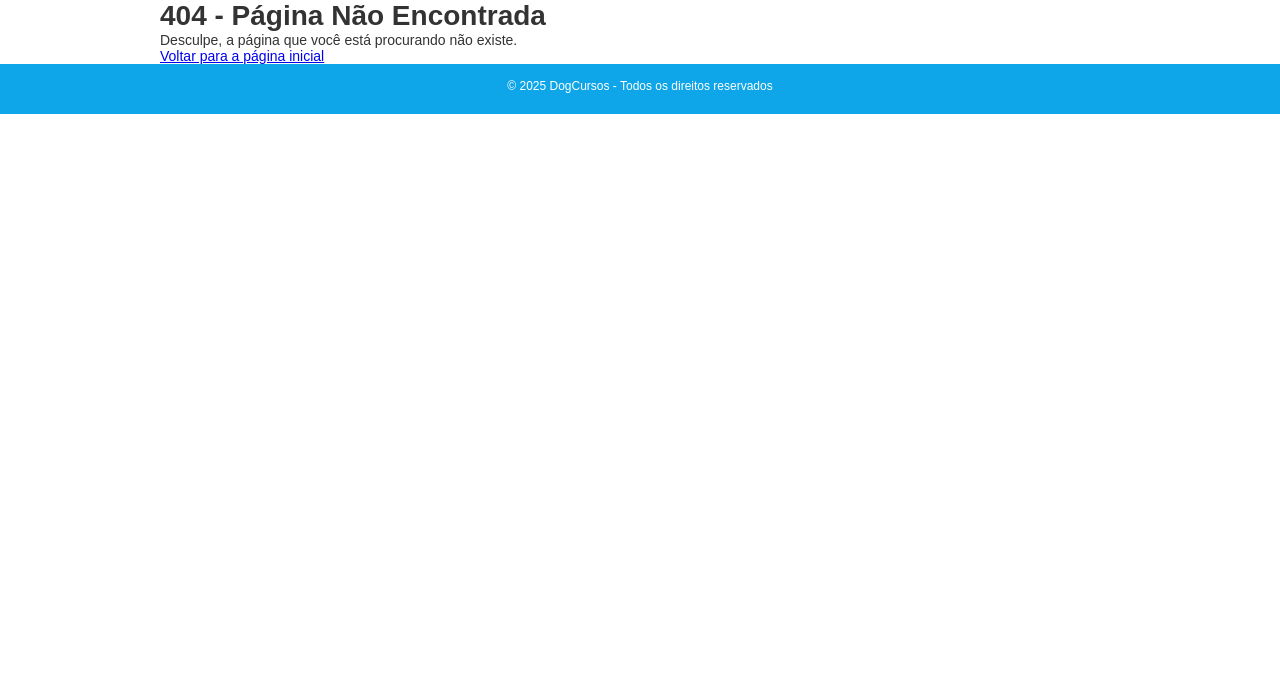
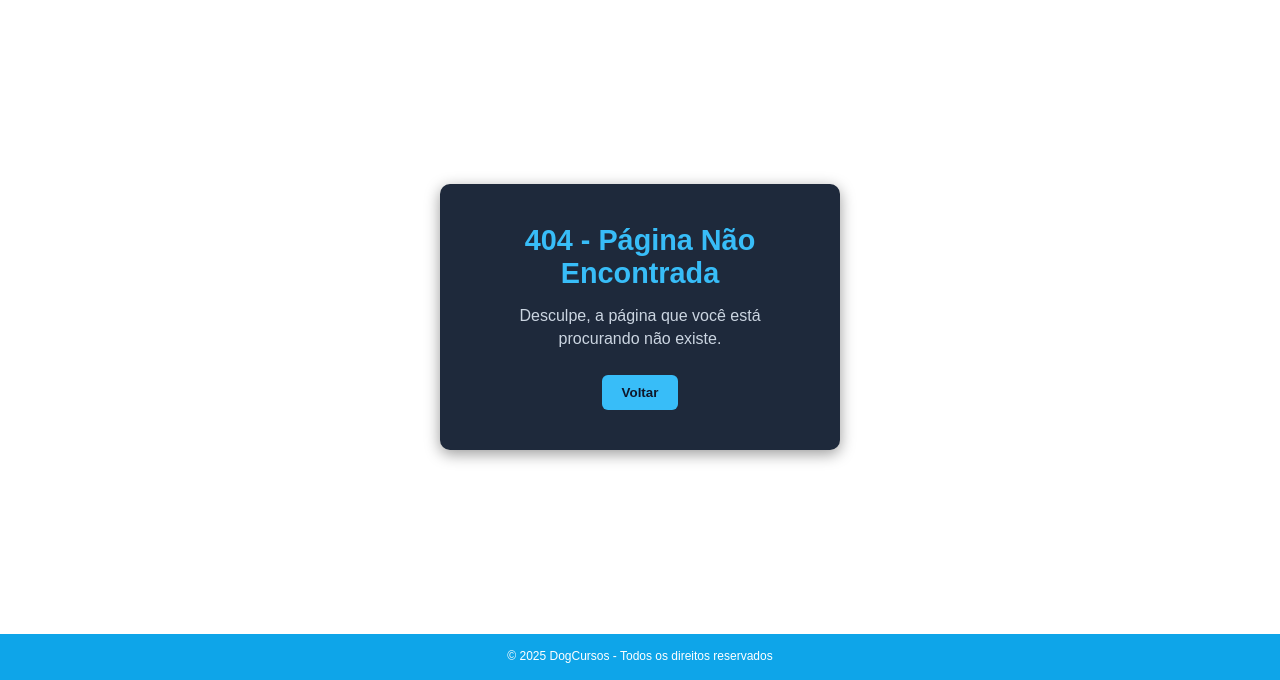
Before and after one commit to ProjetoWeb-Serv/Projeto, a PHP site: page /index.php in a window 1280 px wide. Shown: the part 120-800 px from the top of the page. Run offline with PHP 8.4, Linux system fonts and the light colour scheme.

Commit message:
feat: add changes to front-end 404 and add errorBd front

```diff
--- /dev/null
+++ b/css/404.css
@@ -0,0 +1,44 @@
+.container404 {
+    display: flex;
+    align-items: center;
+    justify-content: center;
+    width: 100%;
+    height: 100%;
+}
+
+.error404 {
+    background-color: #1e293b;
+    padding: 40px 50px;
+    border-radius: 10px;
+    text-align: center;
+    box-shadow: 0 4px 15px rgba(0,0,0,0.4);
+    max-width: 400px;
+}
+
+.error404 h1 {
+    font-size: 1.8rem;
+    margin-bottom: 15px;
+    color: #38bdf8;
+}
+
+.error404 p {
+    font-size: 1rem;
+    color: #cbd5e1;
+    line-height: 1.4;
+    margin-bottom: 25px;
+}
+
+.error404 button {
+    background-color: #38bdf8;
+    color: #0f172a;
+    border: none;
+    padding: 10px 20px;
+    border-radius: 6px;
+    font-weight: 600;
+    cursor: pointer;
+    transition: background-color 0.2s ease;
+}
+
+.error404 button:hover {
+    background-color: #0ea5e9;
+}
--- a/layout/404.php
+++ b/layout/404.php
@@ -1,5 +1,18 @@
-<div class="container">
-    <h1>404 - Página Não Encontrada</h1>
-    <p>Desculpe, a página que você está procurando não existe.</p>
-    <a href="/">Voltar para a página inicial</a>
-</div>
+<!DOCTYPE html>
+<html lang="pt-BR">
+<head>
+    <meta charset="UTF-8">
+    <meta name="viewport" content="width=device-width, initial-scale=1.0">
+    <title>Erro no Banco de Dados</title>
+    <link rel="stylesheet" href="/css/404.css">
+</head>
+    <body>
+        <div class="container404">
+            <div class="error404">
+                <h1>404 - Página Não Encontrada</h1>
+                <p>Desculpe, a página que você está procurando não existe.</p>
+                <button onclick="history.back()">Voltar</button>
+            </div>
+        </div>
+    </body>
+</html>
--- a/src/Connection.php
+++ b/src/Connection.php
@@ -17,7 +17,9 @@
             }
             return self::$db;
         } catch (\Throwable $th) {
+
             die("Error de conexão: " . $th->getMessage());
+            header('Location: /errorBd');
         }
 
     }
--- /dev/null
+++ b/src/controllers/errorBd.controller.php
@@ -0,0 +1,3 @@
+<?php
+    $acao = 'errorBd';
+    require_once("views.php");
```
Also changed, not shown: css/erro.css (added, +44 -0 lines), src/views/errorBd.view.php (added, +19 -0 lines).
